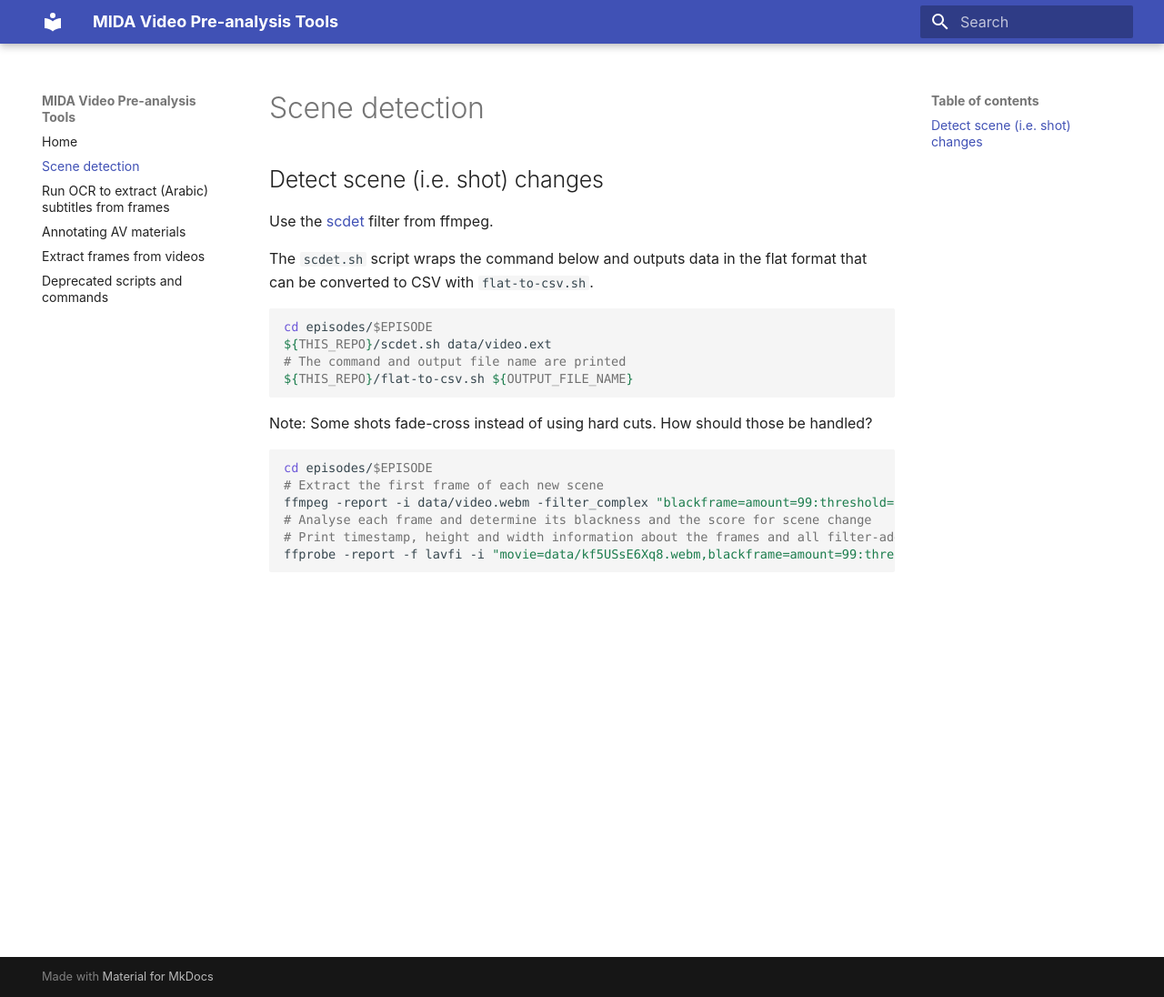
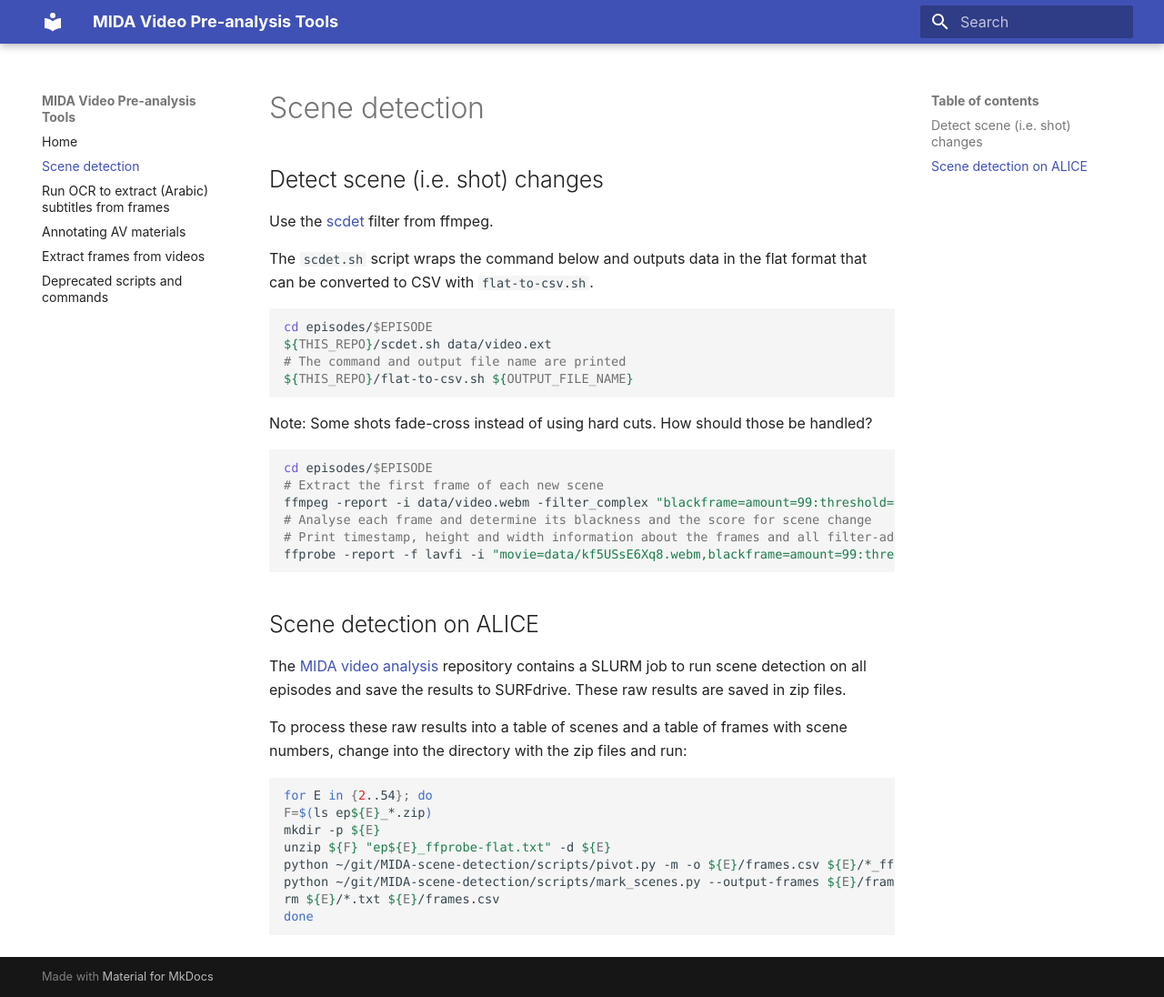
Before and after one commit to LeidenUniversityLibrary/MIDA-scene-detection, an MkDocs documentation site: the page built from docs/scene-detect.md, in a window 1280 px wide and 1096 px high. Shown: the whole window at 91% size. Built offline with MkDocs 1.6.1 and Material for MkDocs 9.7.7, drawn with Linux system fonts in a browser that asks for light colours.

Commit message:
Add docs on scene detection on ALICE

````diff
--- a/docs/scene-detect.md
+++ b/docs/scene-detect.md
@@ -29,3 +29,25 @@ ffprobe -report -f lavfi -i "movie=data/kf5USsE6Xq8.webm,blackframe=amount=99:th
 ```
 
 [scdet]: https://ffmpeg.org/ffmpeg-filters.html#scdet-1
+
+# Scene detection on ALICE
+
+The [MIDA video analysis] repository contains a SLURM job to run scene
+detection on all episodes and save the results to SURFdrive.
+These raw results are saved in zip files.
+
+[MIDA video analysis]: https://github.com/LeidenUniversityLibrary/MIDA-video-analysis
+
+To process these raw results into a table of scenes and a table of frames with
+scene numbers, change into the directory with the zip files and run:
+
+```sh
+for E in {2..54}; do
+F=$(ls ep${E}_*.zip)
+mkdir -p ${E}
+unzip ${F} "ep${E}_ffprobe-flat.txt" -d ${E}
+python ~/git/MIDA-scene-detection/scripts/pivot.py -m -o ${E}/frames.csv ${E}/*_ffprobe-flat.txt
+python ~/git/MIDA-scene-detection/scripts/mark_scenes.py --output-frames ${E}/frames-with-scenes.csv --output-scenes ${E}/scenes.csv ${E}/frames.csv
+rm ${E}/*.txt ${E}/frames.csv
+done
+```
````
